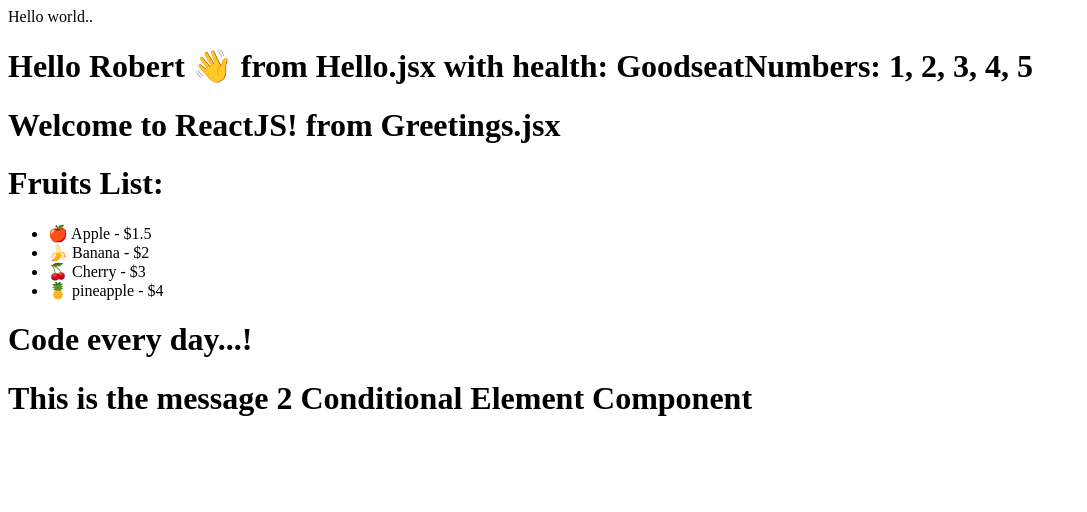
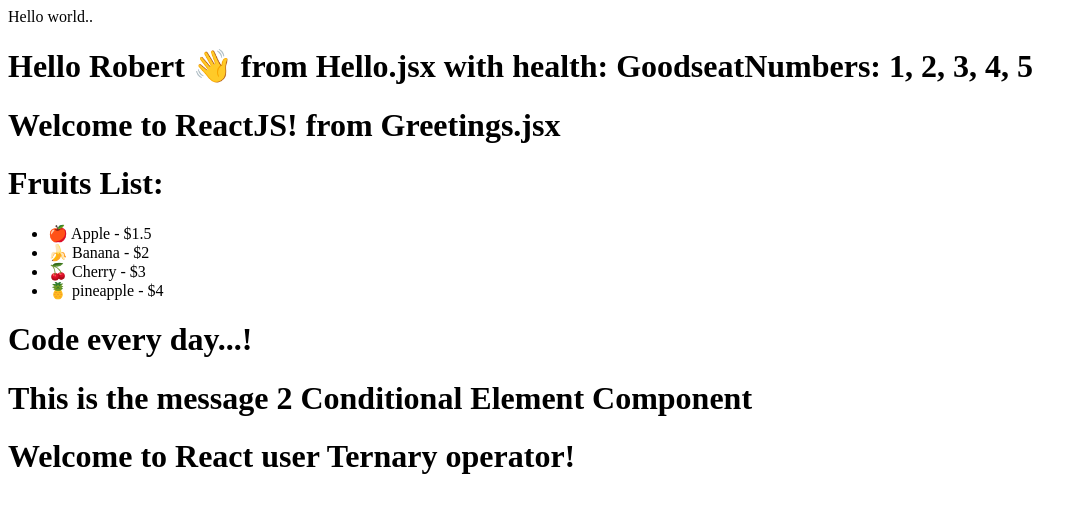
Before and after one commit to maheswar189/reactJsLearning, a React app: page / in a window 1280 px wide. Shown: the top 512 px of the page, without its empty margins (0-1087 px from the left). Built offline with nearby package versions, Linux system fonts and the light colour scheme; the HTML template or start-up script is replaced by a standard one.

Commit message:
ReactJS Tutorial 18 : Using Ternary Operators In React

```diff
--- a/src/App.jsx
+++ b/src/App.jsx
@@ -4,6 +4,7 @@
 import Fruits from "./components/Fruits.jsx";
 import ConditionalComponent from "./components/ConditionalComponent.jsx";
 import ConditionalElementComponent from "./components/ConditionalElementComponent.jsx";
+import ConditionalComponentTernaryOperator from "./components/ConditionalComponentTernaryOperator.jsx";
 function App() {
   const person = {
     name: "Robert",
@@ -22,6 +23,7 @@
       <Fruits />
       <ConditionalComponent />
       <ConditionalElementComponent />
+      <ConditionalComponentTernaryOperator />
     </div>
   );
 }
--- /dev/null
+++ b/src/components/ConditionalComponentTernaryOperator.jsx
@@ -0,0 +1,9 @@
+export default function ConditionalComponentTernaryOperator({}) {
+  const isLoggedIn = true; // Change this to false to see the other message
+
+  return isLoggedIn ? (
+    <h1>Welcome to React user Ternary operator!</h1>
+  ) : (
+    <h1>Code every day... Ternary operator..!</h1>
+  );
+}
```
